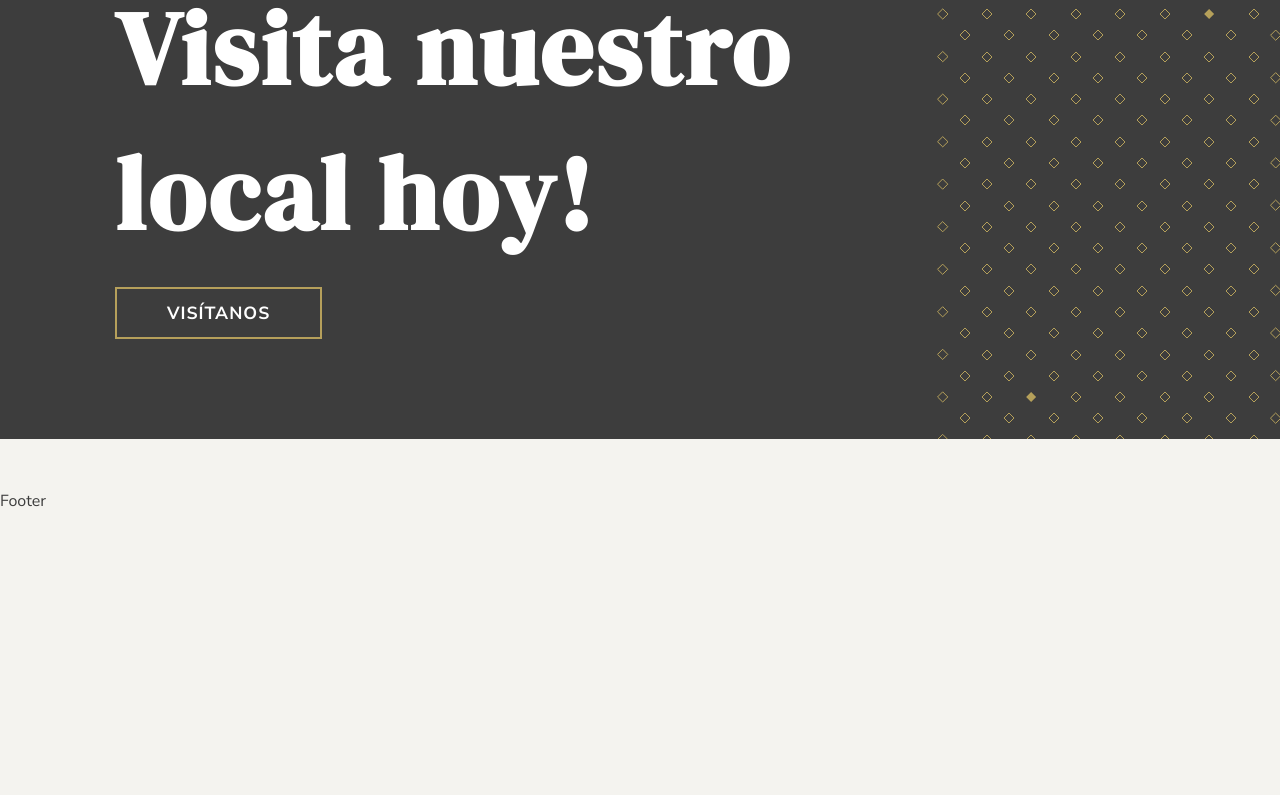
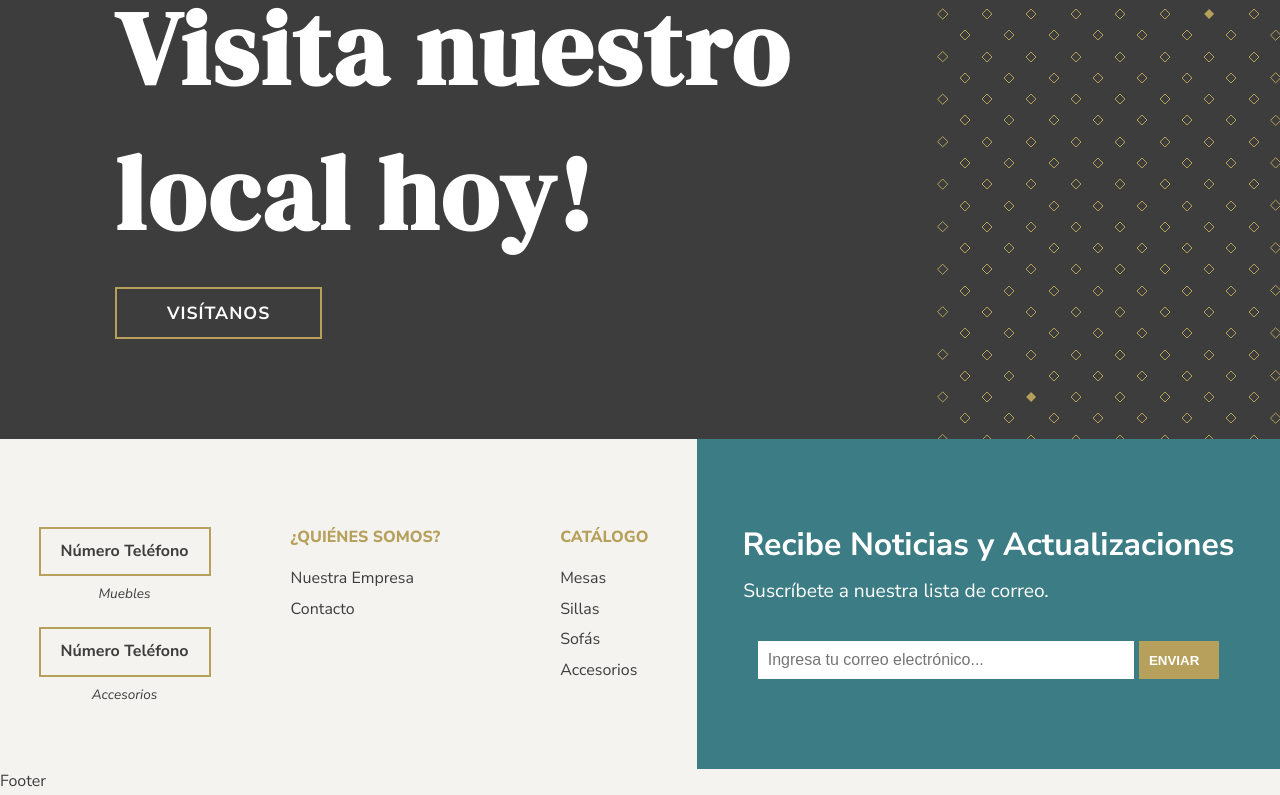
Before and after one commit to camilo-cloud/pagina-muebles, a React (Vite) app: page / in a window 1280 px wide. Shown: the part 3745-4540 px from the top of the page. Before the commit the page ends 4260 px from the top, so only its background shows below. Built offline with nearby package versions, Linux system fonts and the light colour scheme; the HTML template or start-up script is replaced by a standard one.

Commit message:
feat: add Contact Us section with Formspree integration and styled email form

```diff
--- a/src/App.jsx
+++ b/src/App.jsx
@@ -7,6 +7,7 @@ import Mesas from './pages/Mesas';
 import Accesorios from './pages/Accesorios';
 import Sofas from './pages/Sofas';
 import Empresa from './components/Empresa';
+import Contacto from './pages/Contacto';
 import "./App.css";
 
 function App() {
@@ -20,6 +21,7 @@ function App() {
                 <Route path="/accesorios" element={<Accesorios />} />
                 <Route path="/sofas" element={<Sofas />} />
                 <Route path="/empresa" element={<Empresa />} />
+                <Route path="/contacto" element={<Contacto />} />
             </Routes>
             <Footer />
         </>
--- /dev/null
+++ b/src/components/ContactSection.css
@@ -0,0 +1,153 @@
+.contact-links a {
+    position: relative;
+    color: #3d3d3d;
+    text-decoration: none;
+    transition: all 0.3s ease;
+}
+
+.contact-links a::after {
+    content: '';
+    position: absolute;
+    left: 0;
+    bottom: -2px;
+    width: 100%;
+    height: 2px;
+    background-color: #b6a05b;
+    transform: scaleX(0);
+    transform-origin: left;
+    transition: transform 0.3s ease;
+}
+
+.contact-links a:hover::after {
+    transform: scaleX(1);
+}
+
+.contact-section {
+    display: flex;
+    justify-content: space-between;
+}
+
+.contact-left {
+    display: flex;
+    justify-content: center;
+    gap: 40px;
+    align-items: center;
+    color: #3d3d3d;
+    width: 60%;
+    padding: 40px 10px;
+}
+
+.contact-logo {
+    display: flex;
+    align-items: center;
+    gap: 10px;
+}
+
+.logo-text {
+    font-size: 2.5rem;
+    font-weight: bold;
+}
+
+.logo-pattern {
+    width: 20px;
+    height: 20px;
+    border: 2px solid #b6a05b;
+    transform: rotate(45deg);
+}
+
+.contact-info {
+    display: flex;
+    flex-direction: column;
+    gap: 20px;
+    padding-left: 10px;
+    margin-top: 25px;
+}
+
+.contact-box {
+    text-align: center;
+    padding: 0 10px;
+    width: fit-content;
+}
+
+.contact-number {
+    border: 2px solid #b6a05b;
+    padding: 10px 20px;
+    margin: 0 0 5px 0;
+    font-weight: bold;
+}
+
+.contact-label {
+    margin-top: 3px;
+    font-style: italic;
+    font-size: 0.85rem;
+}
+
+.contact-links {
+    display: flex;
+    gap: 60px;
+    justify-content: center;
+}
+.contact-links-left, .contact-links-right{
+    display: flex;
+    flex-direction: column;
+    padding: 0px 30px;
+    gap: 5px;
+}
+
+
+.contact-links h4 {
+    font-weight:800;
+    color: #b6a05b;
+    margin-bottom: 10px;
+}
+
+.contact-right {
+    width: 50%;
+    background-color: #3c7c84;
+    color: white;
+    padding: 90px 20px;
+    display: flex;
+    flex-direction: column;
+    justify-content: center;
+    align-items: center;
+    gap: 5px;
+}
+
+.contact-right h2 {
+    font-size: 2rem;
+    margin-top: -10px;
+
+}
+.contact-right p {
+    font-size: 1.2rem;
+    padding-right: 185px;
+    margin-bottom: 20px;
+}
+
+.email-form {
+    display: flex;
+    gap: 5px;
+    width: 85%;
+    padding-top: 10px;
+}
+
+.email-form input {
+    flex: 1;
+    padding: 10px;
+    border: none;
+    font-size: 1rem;
+}
+
+.email-form button {
+    background-color: #b6a05b;
+    color: white;
+    border: none;
+    padding: 10px 20px;
+    font-weight: bold;
+    cursor: pointer;
+    padding-left: 10px;
+}
+
+.email-form button:hover {
+    background-color: #a6904f;
+}
--- /dev/null
+++ b/src/components/ContactSection.jsx
@@ -0,0 +1,55 @@
+import { Link } from "react-router-dom";
+import './ContactSection.css';
+
+
+export default function ContactSection() {
+    return (
+        <section className="contact-section">
+            <div className="contact-left">
+                <div className="contact-info">
+                    <div className="contact-box">
+                        <p className="contact-number">Número Teléfono</p>
+                        <span className="contact-label">Muebles</span>
+                    </div>
+                    <div className="contact-box">
+                        <p className="contact-number">Número Teléfono</p>
+                        <span className="contact-label">Accesorios</span>
+                    </div>
+                </div>
+
+                <div className="contact-links">
+                    <div className="contact-links-left">
+                        <h4>¿QUIÉNES SOMOS?</h4>
+                        <Link to="/empresa">Nuestra Empresa</Link>
+                        <Link to="/contacto">Contacto</Link>
+                    </div>
+                    <div className='contact-links-right'>
+                        <h4>CATÁLOGO</h4>
+                        <Link to="/mesas">Mesas</Link>
+                        <Link to="/sillas">Sillas</Link>
+                        <Link to="/sofas">Sofás</Link>
+                        <Link to="/accesorios">Accesorios</Link>
+                    </div>
+                </div>
+            </div>
+
+            <div className="contact-right">
+                <h2>Recibe Noticias y Actualizaciones</h2>
+                <p>Suscríbete a nuestra lista de correo.</p>
+                <form
+                    action="https://formspree.io/f/xrbqnnzb"
+                    method="POST"
+                    className="email-form"
+                >
+                    <input
+                        type="email"
+                        name="email"
+                        placeholder="Ingresa tu correo electrónico..."
+                        required
+                    />
+                    <button type="submit">ENVIAR</button>
+                </form>
+            </div>
+        </section>
+    );
+}
--- a/src/components/VisitUs.css
+++ b/src/components/VisitUs.css
@@ -1,7 +1,7 @@
 .container-visitUs{
     background-color: #3d3d3d;
     color: #fff;
-    margin: 50px 0;
+    margin-top: 50px;
 
     display: flex;
     justify-content: space-between;
--- /dev/null
+++ b/src/pages/Contacto.jsx
@@ -0,0 +1,5 @@
+export default function Contacto() {
+    return (
+        <p>Contacto section</p>
+    )
+}
--- a/src/pages/Home.jsx
+++ b/src/pages/Home.jsx
@@ -7,6 +7,7 @@ import useFadeInOnScroll from "../components/useFadeInOnScroll";
 import AboutOurMaterials from "../components/AboutOurMaterials";
 import AboutOurStyleSection from "../components/AboutOurStyleSection";
 import VisitUs from "../components/VisitUs";
+import ContactSection from "../components/ContactSection";
 
 
 //imágenes
@@ -113,6 +114,7 @@ export default function Home() {
 
             <AboutOurStyleSection />
             <VisitUs />
+            <ContactSection />
         </>
 
     )
```
